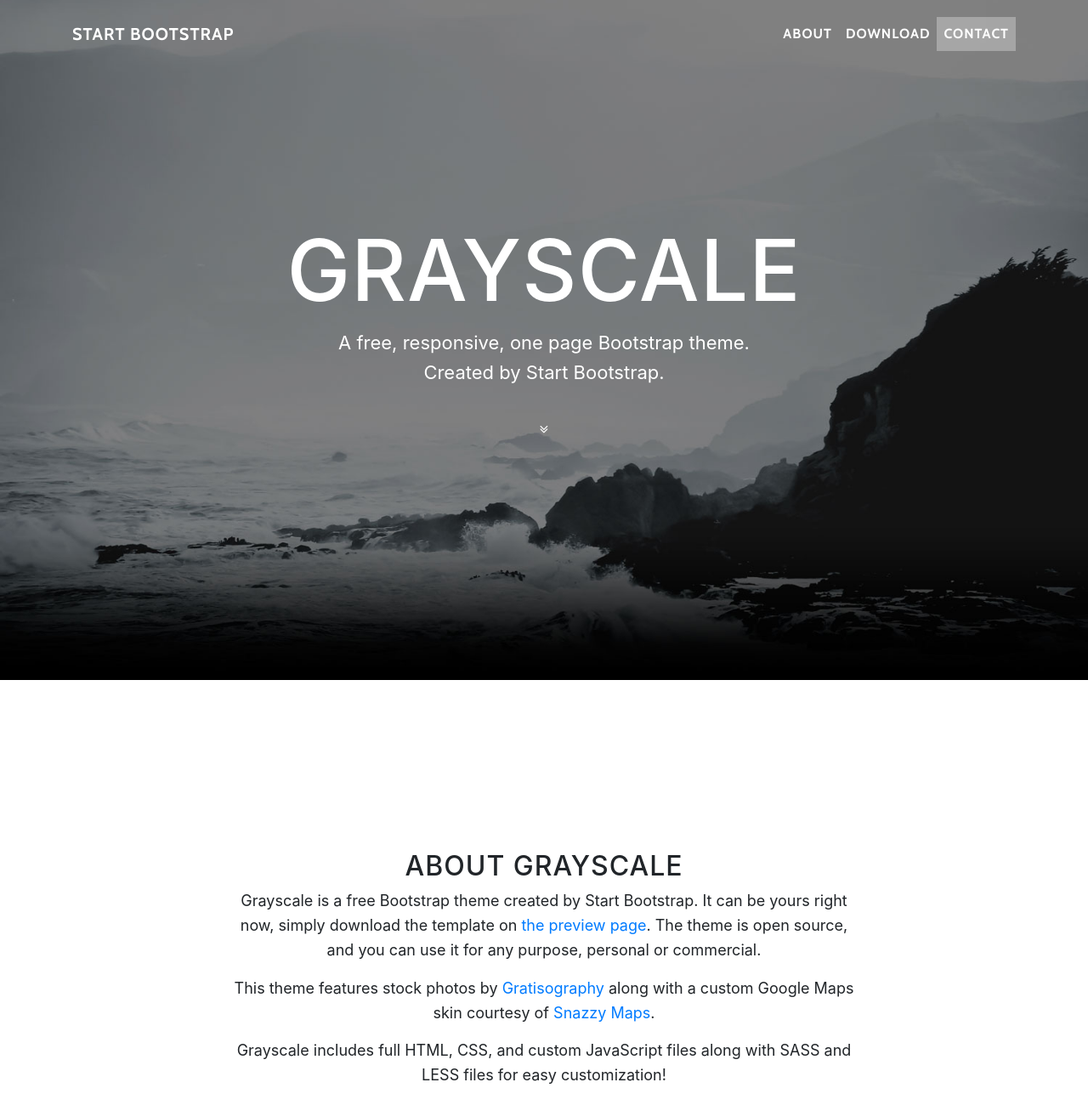
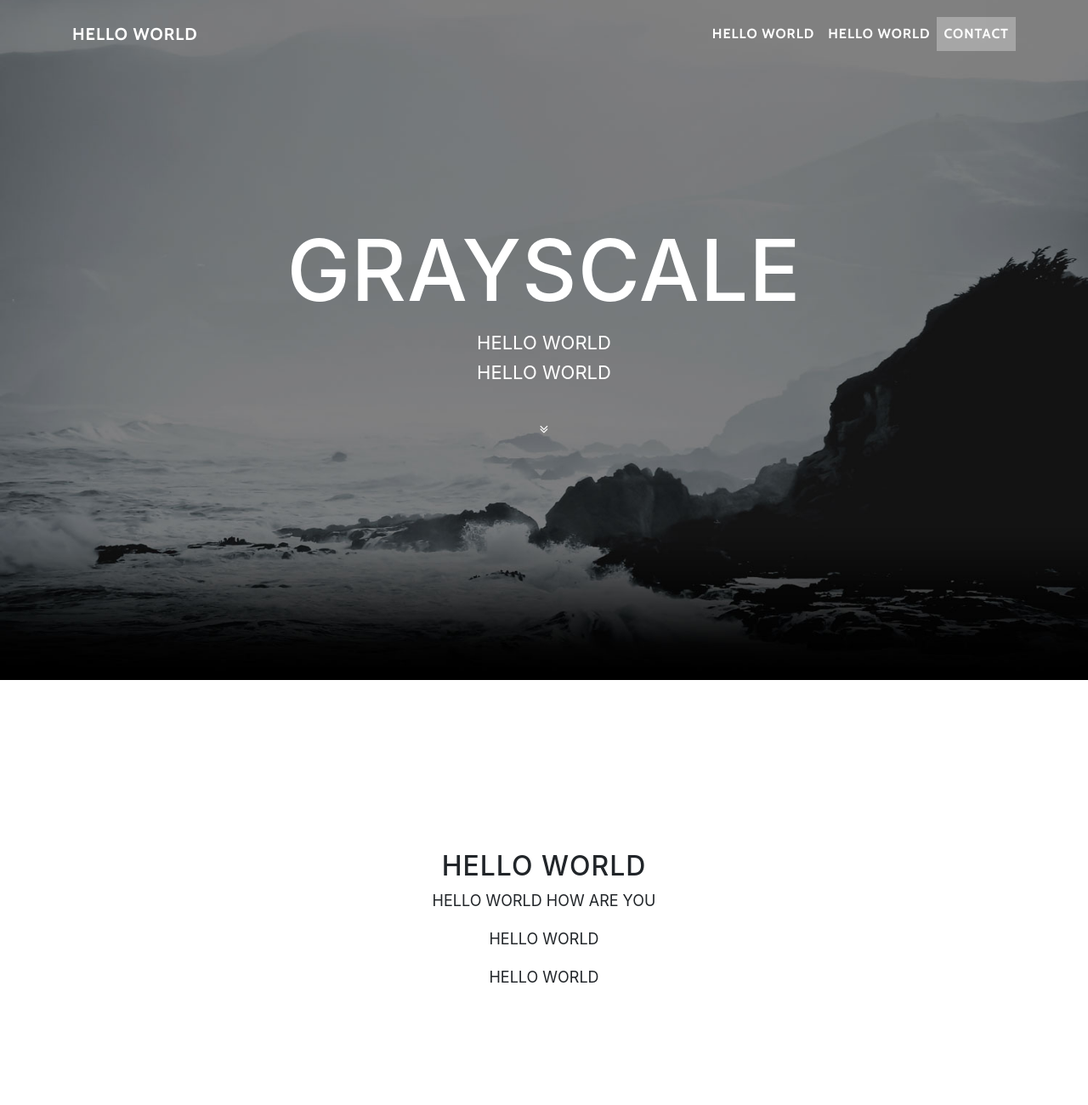
Before and after one commit to moosemarti/html2, a website with bundled scripts: page index.html in a window 1280 px wide. Shown: the top 1300 px of the page at 85% size. Built offline with nearby package versions, Linux system fonts and the light colour scheme.

Commit message:
Update index.html

```diff
--- a/index.html
+++ b/index.html
@@ -8,7 +8,7 @@
     <meta name="description" content="">
     <meta name="author" content="">
 
-    <title>Grayscale - Start Bootstrap Theme</title>
+    <title>HELLO WORLD</title>
 
     <!-- Bootstrap core CSS -->
     <link href="vendor/bootstrap/css/bootstrap.min.css" rel="stylesheet">
@@ -28,7 +28,7 @@
     <!-- Navigation -->
     <nav class="navbar navbar-expand-lg navbar-light fixed-top" id="mainNav">
       <div class="container">
-        <a class="navbar-brand js-scroll-trigger" href="#page-top">Start Bootstrap</a>
+        <a class="navbar-brand js-scroll-trigger" href="#page-top">HELLO WORLD</a>
         <button class="navbar-toggler navbar-toggler-right" type="button" data-toggle="collapse" data-target="#navbarResponsive" aria-controls="navbarResponsive" aria-expanded="false" aria-label="Toggle navigation">
           Menu
           <i class="fa fa-bars"></i>
@@ -36,10 +36,10 @@
         <div class="collapse navbar-collapse" id="navbarResponsive">
           <ul class="navbar-nav ml-auto">
             <li class="nav-item">
-              <a class="nav-link js-scroll-trigger" href="#about">About</a>
+              <a class="nav-link js-scroll-trigger" href="#about">HELLO WORLD</a>
             </li>
             <li class="nav-item">
-              <a class="nav-link js-scroll-trigger" href="#download">Download</a>
+              <a class="nav-link js-scroll-trigger" href="#download">HELLO WORLD</a>
             </li>
             <li class="nav-item">
               <a class="nav-link js-scroll-trigger" href="#contact">Contact</a>
@@ -56,8 +56,8 @@
           <div class="row">
             <div class="col-lg-8 mx-auto">
               <h1 class="brand-heading">Grayscale</h1>
-              <p class="intro-text">A free, responsive, one page Bootstrap theme.
-                <br>Created by Start Bootstrap.</p>
+              <p class="intro-text">HELLO WORLD
+                <br>HELLO WORLD</p>
               <a href="#about" class="btn btn-circle js-scroll-trigger">
                 <i class="fa fa-angle-double-down animated"></i>
               </a>
@@ -72,14 +72,11 @@
       <div class="container">
         <div class="row">
           <div class="col-lg-8 mx-auto">
-            <h2>About Grayscale</h2>
-            <p>Grayscale is a free Bootstrap theme created by Start Bootstrap. It can be yours right now, simply download the template on
-              <a href="http://startbootstrap.com/template-overviews/grayscale/">the preview page</a>. The theme is open source, and you can use it for any purpose, personal or commercial.</p>
-            <p>This theme features stock photos by
-              <a href="http://gratisography.com/">Gratisography</a>
-              along with a custom Google Maps skin courtesy of
-              <a href="http://snazzymaps.com/">Snazzy Maps</a>.</p>
-            <p>Grayscale includes full HTML, CSS, and custom JavaScript files along with SASS and LESS files for easy customization!</p>
+            <h2>HELLO WORLD</h2>
+            <p>HELLO WORLD
+               HOW ARE YOU</p>
+            <p>HELLO WORLD</p>
+            <p>HELLO WORLD</p>
           </div>
         </div>
       </div>
@@ -90,7 +87,7 @@
       <div class="container">
         <div class="col-lg-8 mx-auto">
           <h2>Download Grayscale</h2>
-          <p>You can download Grayscale for free on the preview page at Start Bootstrap.</p>
+          <p>HELLO WORLD</p>
           <a href="http://startbootstrap.com/template-overviews/grayscale/" class="btn btn-default btn-lg">Visit Download Page</a>
         </div>
       </div>
@@ -102,9 +99,7 @@
         <div class="row">
           <div class="col-lg-8 mx-auto">
             <h2>Contact Start Bootstrap</h2>
-            <p>Feel free to leave us a comment on the
-              <a href="http://startbootstrap.com/template-overviews/grayscale/">Grayscale template overview page</a>
-              on Start Bootstrap to give some feedback about this theme!</p>
+            <p>HELLO WORLD</p>
             <ul class="list-inline banner-social-buttons">
               <li class="list-inline-item">
                 <a href="https://twitter.com/SBootstrap" class="btn btn-default btn-lg">
@@ -136,7 +131,7 @@
     <!-- Footer -->
     <footer>
       <div class="container text-center">
-        <p>Copyright &copy; Your Website 2018</p>
+        <p>HELLO WORLD</p>
       </div>
     </footer>
 
```
